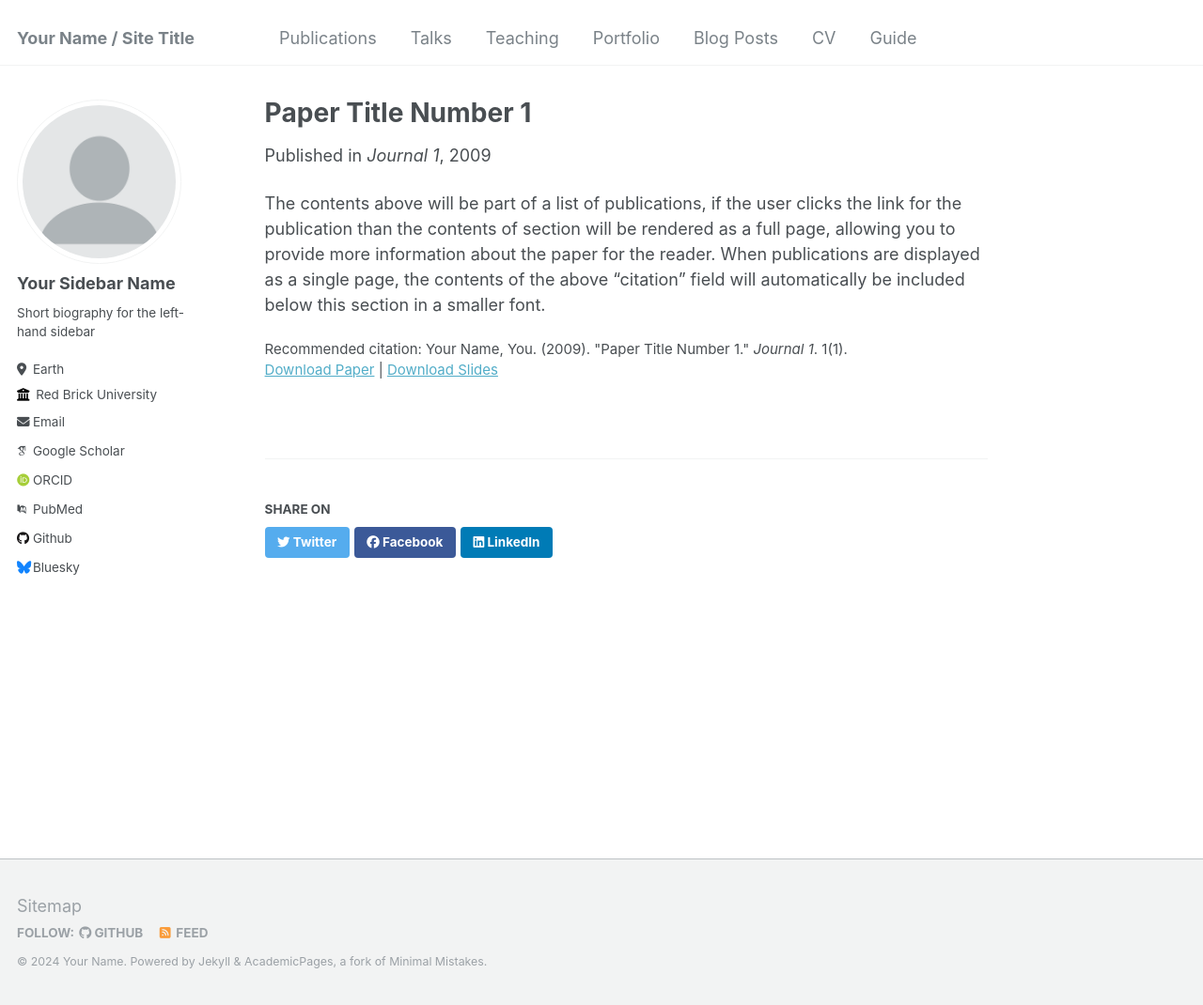
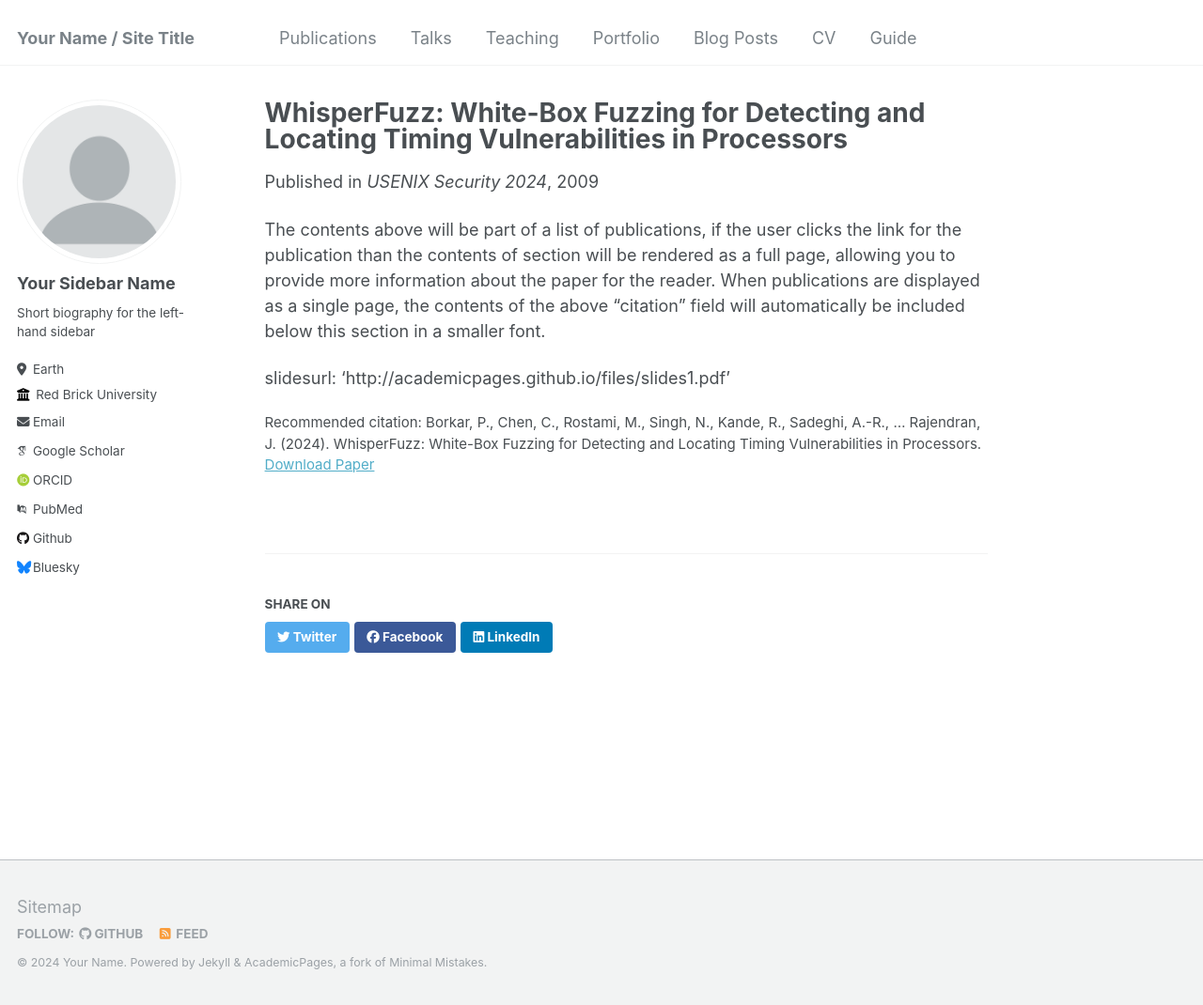
Before and after one commit to PallaviABorkar/PallaviABorkar.github.io, a Jekyll site: the page built from _publications/2009-10-01-paper-title-number-1.md, in a window 1280 px wide and 1070 px high. Shown: the whole window at 94% size. Built offline with Jekyll 4.4.1, drawn with Linux system fonts in a browser that asks for light colours; some web fonts are replaced.

Commit message:
Update 2009-10-01-paper-title-number-1.md

```diff
--- a/_publications/2009-10-01-paper-title-number-1.md
+++ b/_publications/2009-10-01-paper-title-number-1.md
@@ -1,13 +1,13 @@
 ---
-title: "Paper Title Number 1"
+title: "WhisperFuzz: White-Box Fuzzing for Detecting and Locating Timing Vulnerabilities in Processors"
 collection: publications
-permalink: /publication/2009-10-01-paper-title-number-1
-excerpt: 'This paper is about the number 1. The number 2 is left for future work.'
-date: 2009-10-01
-venue: 'Journal 1'
-slidesurl: 'http://academicpages.github.io/files/slides1.pdf'
-paperurl: 'http://academicpages.github.io/files/paper1.pdf'
-citation: 'Your Name, You. (2009). &quot;Paper Title Number 1.&quot; <i>Journal 1</i>. 1(1).'
+permalink: /publication/whisperfuzz
+excerpt: 'This paper proposes the first white-box fuzzer that detects and locates timing channels in processors.'
+venue: 'USENIX Security 2024'
+paperurl: '[http://academicpages.github.io/files/paper1.pdf](https://www.usenix.org/system/files/sec24fall-prepub-227-borkar.pdf)'
+citation: 'Borkar, P., Chen, C., Rostami, M., Singh, N., Kande, R., Sadeghi, A.-R., … Rajendran, J. (2024). WhisperFuzz: White-Box Fuzzing for Detecting and Locating Timing Vulnerabilities in Processors.'
 ---
 
 The contents above will be part of a list of publications, if the user clicks the link for the publication than the contents of section will be rendered as a full page, allowing you to provide more information about the paper for the reader. When publications are displayed as a single page, the contents of the above "citation" field will automatically be included below this section in a smaller font.
+
+slidesurl: 'http://academicpages.github.io/files/slides1.pdf'
```
